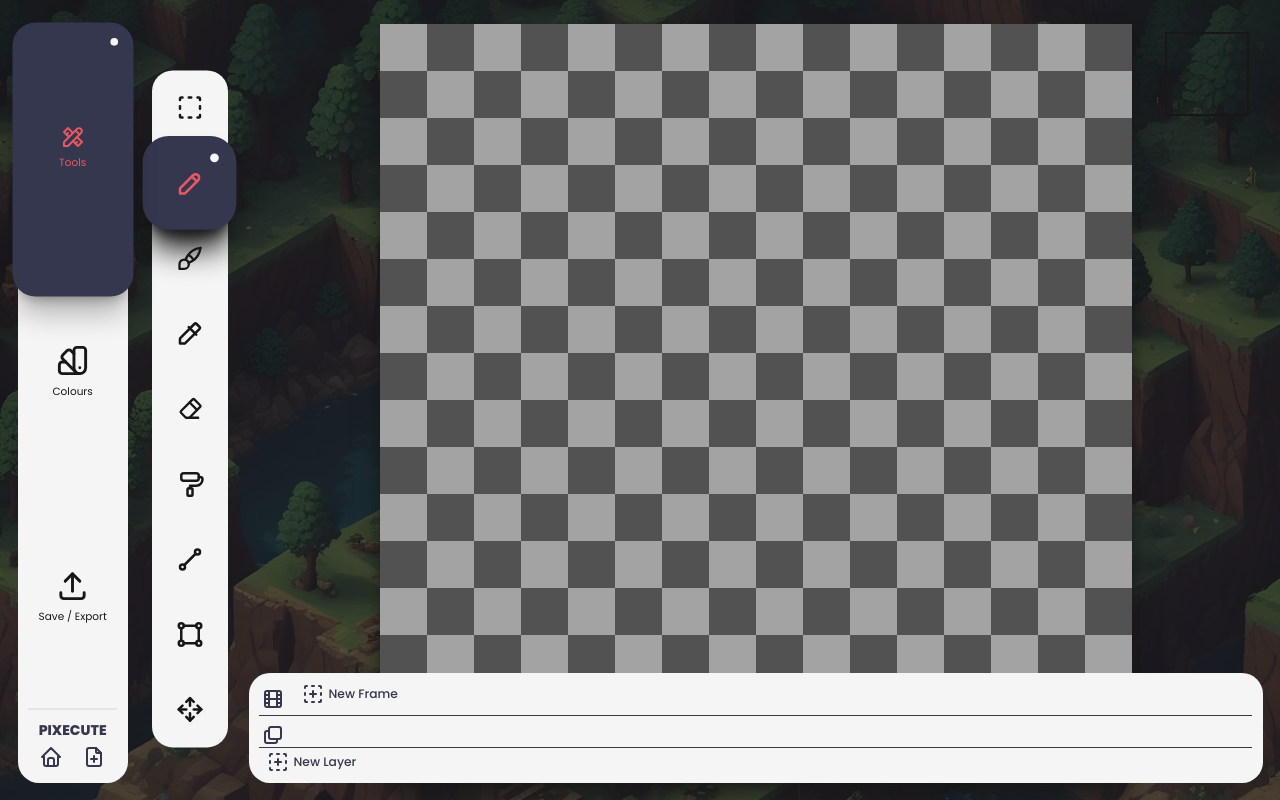
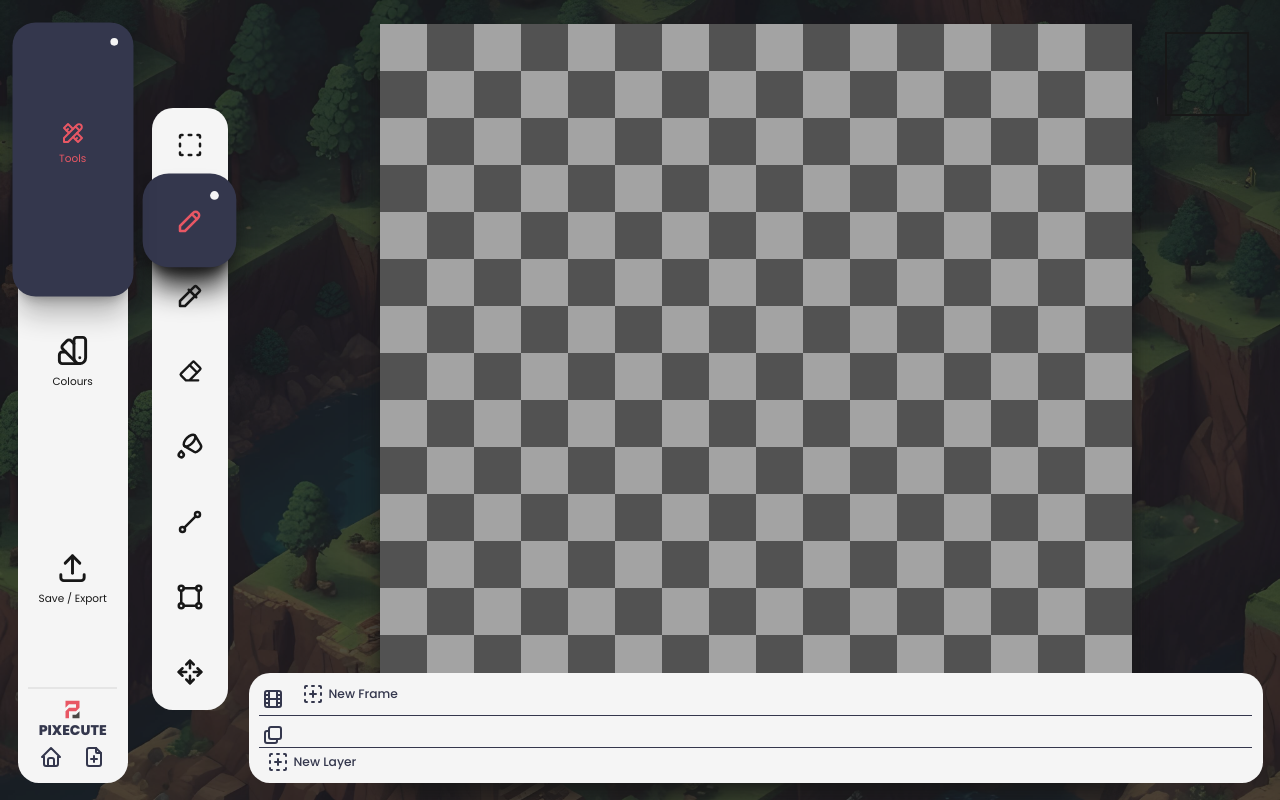
Before and after one commit to MadStoneDev/pixecute, a Next.js app: page /editor in a window 1280 px wide. Built offline with nearby package versions, Linux system fonts and the light colour scheme.

Commit message:
add logo to the toolbar

```diff
--- a/src/components/EditorContainer.tsx
+++ b/src/components/EditorContainer.tsx
@@ -1,11 +1,17 @@
 "use client";
 
-import React, { useEffect, useLayoutEffect, useRef, useState } from "react";
+import { Route } from "next";
+import { useRouter } from "next/navigation";
+import React, { useEffect, useRef, useState } from "react";
+
+import Logo from "@/components/Logo";
+import { ColourObject } from "@/types/canvas";
 import CanvasContainer from "@/components/CanvasContainer";
+import { generateRandomString, newArtwork } from "@/utilities/GeneralUtils";
+
 import {
-  IconArrowLeft,
   IconArrowsMove,
-  IconBrush,
+  IconBucketDroplet,
   IconColorPicker,
   IconColorSwatch,
   IconEraser,
@@ -13,19 +19,11 @@ import {
   IconHome,
   IconLine,
   IconMarquee2,
-  IconNewSection,
-  IconPaint,
   IconPencil,
   IconShape,
   IconTools,
   IconUpload,
 } from "@tabler/icons-react";
-import NavBar from "@/components/NavBar";
-import { ColourObject } from "@/types/canvas";
-import { hexToHsl } from "@/utilities/ColourUtils";
-import { useRouter } from "next/navigation";
-import { generateRandomString, newArtwork } from "@/utilities/GeneralUtils";
-import { Route } from "next";
 
 interface CanvasConfig {
   width: number;
@@ -116,8 +114,9 @@ export default function EditorContainer({ config }: CanvasEditorProps) {
             <section className={`pb-3 px-3 w-full`}>
               <div className={`mb-3 w-full h-0.5 bg-neutral-200`}></div>
               <h3
-                className={`font-poppins text-secondary-500 text-base font-extrabold uppercase text-center`}
+                className={`flex flex-col items-center font-poppins text-secondary-500 text-base font-extrabold uppercase text-center`}
               >
+                <Logo className="w-6 h-6" />
                 Pixecute
               </h3>
               <div
@@ -392,17 +391,17 @@ const DEFAULT_TOOLS: ArtTool[] = [
     icon: <IconPencil size={30} />,
     trigger: "down",
   },
-  {
-    name: "Brush",
-    icon: <IconBrush size={28} />,
-    trigger: "down",
-    subTools: [
-      {
-        name: "Brush",
-        icon: <IconBrush size={28} />,
-      },
-    ],
-  },
+  // {
+  //   name: "Brush",
+  //   icon: <IconBrush size={28} />,
+  //   trigger: "down",
+  //   subTools: [
+  //     {
+  //       name: "Brush",
+  //       icon: <IconBrush size={28} />,
+  //     },
+  //   ],
+  // },
   {
     name: "Picker",
     icon: <IconColorPicker size={30} />,
@@ -415,7 +414,7 @@ const DEFAULT_TOOLS: ArtTool[] = [
   },
   {
     name: "Fill",
-    icon: <IconPaint size={30} />,
+    icon: <IconBucketDroplet size={30} />,
     trigger: "up",
   },
   {
--- /dev/null
+++ b/src/components/Logo.tsx
@@ -0,0 +1,106 @@
+import { JSX, SVGProps } from "react";
+
+const Logo = (props: SVGProps<SVGSVGElement>) => (
+  <svg
+    xmlns="http://www.w3.org/2000/svg"
+    xmlSpace="preserve"
+    id="Layer_1"
+    x={0}
+    y={0}
+    style={{}}
+    viewBox="0 0 300 300"
+    {...props}
+  >
+    <style>{".st0{fill:#e85764}.st1{fill:#4a4745}"}</style>
+    <path
+      d="M-1840 400h100v100h-100zM-1840 500h100v100h-100zM-1740 300h100v100h-100zM-1540 400V300h100zM-1540 200h100v100h-100zM-1540 100h100v100h-100zM-1740 100h100v100h-100zM-1640 300h100v100h-100z"
+      className="st0"
+    />
+    <path
+      d="M-1440 400v100h-100zM-1540 500h100v100h-100zM-1640 500h100v100h-100z"
+      className="st1"
+    />
+    <path
+      d="M-1640 100h100v100h-100zM-1840 100h100v100h-100zM-1840 300V200h100zM-1740 400h-100l100-100zM-714.97 600.53h33.53v33.53h-33.53zM-714.97 567h33.53v33.53h-33.53zM-748.5 634.05h33.53v33.53h-33.53zM-782.03 634.05v33.53h-33.52zM-815.55 667.58h33.53v33.53h-33.53z"
+      className="st0"
+    />
+    <path
+      d="M-815.55 701.1h33.53v33.53h-33.53zM-748.5 701.1h33.53v33.53h-33.53zM-782.03 634.05h33.53v33.53h-33.53z"
+      className="st0"
+    />
+    <path
+      d="M-815.55 634.05v-33.52h33.52zM-815.55 567h33.53v33.53h-33.53z"
+      className="st1"
+    />
+    <path d="M-782.03 567h33.53v33.53h-33.53z" className="st1" />
+    <path
+      d="M-782.03 701.1h33.53v33.53h-33.53zM-714.97 701.1h33.53v33.53h-33.53zM-681.45 667.58v33.52h-33.52zM-714.97 634.05h33.52l-33.52 33.53z"
+      className="st0"
+    />
+    <text transform="translate(-1001.455 732.11)">
+      <tspan
+        x={0}
+        y={0}
+        className="st1"
+        style={{
+          fontFamily: "&quot",
+          fontSize: "133.3622px",
+        }}
+      >
+        {"Ma   stone"}
+      </tspan>
+      <tspan
+        x={192.44}
+        y={118.79}
+        className="st1"
+        style={{
+          fontFamily: "&quot",
+          fontSize: "133.3622px",
+        }}
+      >
+        {"Dev"}
+      </tspan>
+    </text>
+    <path
+      d="M-815.55 232.57h33.53v33.53h-33.53zM-815.55 266.1h33.53v33.53h-33.53z"
+      className="st0"
+    />
+    <path
+      d="M-782.03 199.05h33.53v33.53h-33.53zM-714.97 232.57v-33.52h33.52z"
+      className="st0"
+    />
+    <path d="M-714.97 165.52h33.53v33.53h-33.53z" className="st0" />
+    <path
+      d="M-714.97 132h33.53v33.53h-33.53zM-782.03 132h33.53v33.53h-33.53zM-748.5 199.05h33.53v33.53h-33.53z"
+      className="st0"
+    />
+    <path
+      d="M-681.45 232.57v33.53h-33.52zM-714.97 266.1h33.53v33.53h-33.53zM-748.5 266.1h33.53v33.53h-33.53z"
+      className="st1"
+    />
+    <path
+      d="M-748.5 132h33.53v33.53h-33.53zM-815.55 132h33.53v33.53h-33.53z"
+      className="st0"
+    />
+    <path
+      d="M-815.55 199.05v-33.53h33.52zM-782.03 232.57h-33.52l33.52-33.52z"
+      className="st0"
+    />
+    <text
+      className="st1"
+      style={{
+        fontFamily: "&quot",
+        fontSize: "109.3358px",
+      }}
+      transform="translate(-670.287 295.595)"
+    >
+      {"ixecute"}
+    </text>
+    <path d="M200 225h-50v50h100V175z" className="st1" />
+    <path
+      d="M50 25v100l50-50h100v50H100l-50 50v100h50V175h100l50-50V25z"
+      className="st0"
+    />
+  </svg>
+);
+export default Logo;
```
Also changed, not shown: public/logo.svg (added).
